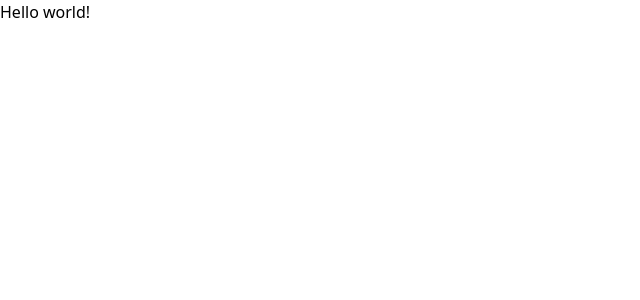
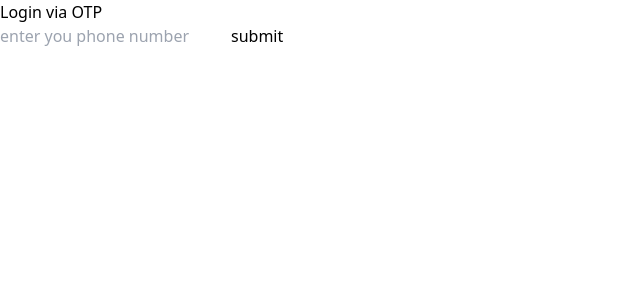
Before and after one commit to adityadewhy/goodAssignments, a React (Vite) app in the folder otp/: page /phone in a window 1280 px wide. Shown: the top 300 px of the page, without its empty margins (0-640 px from the left). Built offline with nearby package versions, Linux system fonts and the light colour scheme.

Commit message:
start useNav

```diff
--- a/otp/package.json
+++ b/otp/package.json
@@ -11,7 +11,8 @@
   },
   "dependencies": {
     "react": "^18.2.0",
-    "react-dom": "^18.2.0"
+    "react-dom": "^18.2.0",
+    "react-router-dom": "^6.23.0"
   },
   "devDependencies": {
     "@types/react": "^18.2.66",
--- a/otp/src/App.jsx
+++ b/otp/src/App.jsx
@@ -1,7 +1,19 @@
+import {useState} from "react";
+import {BrowserRouter, Routes, Route} from "react-router-dom";
+import Phone from "./pages/Phone";
+import Otp from "./pages/Otp";
+
 export default function App() {
-  return (
-    <h1 className="text-3xl font-bold underline">
-      Hello world!
-    </h1>
-  )
+	const [phone, setPhone] = useState(false);
+
+	return (
+		<div>
+			<BrowserRouter>
+				<Routes>
+					<Route path="/phone" element={<Phone />}></Route>
+					<Route path="/otp" element={<Otp />}></Route>
+				</Routes>
+			</BrowserRouter>
+		</div>
+	);
 }
--- /dev/null
+++ b/otp/src/pages/Otp.jsx
@@ -0,0 +1,7 @@
+export default function Otp(){
+    return(
+        <div>
+            <input type="text" placeholder="enter the otp" />
+        </div>
+    )
+}
--- /dev/null
+++ b/otp/src/pages/Phone.jsx
@@ -0,0 +1,31 @@
+export default function Phone() {
+	return (
+		<div>
+			<h1>Login via OTP</h1>
+
+			<input
+				type="tel"
+				id="phone"
+				name="phoneNumber"
+				placeholder="enter you phone number"
+			/>
+			<input
+				type="button"
+				id="phoneSubmitButton"
+				onClick={handleClick}
+				value="submit"
+			/>
+		</div>
+	);
+}
+
+const handleClick = (event) => {
+	const phoneEl = document.getElementById("phone");
+	const enteredNum = phoneEl.value;
+	if (enteredNum.length == 10) {
+
+		//console.log("good input"); useNavigate here to teleport to otp page
+	} else {
+		alert("incorrect phone format");
+	}
+};
```
Also changed, not shown: 1 other file (tests, documents, lock files or other folders).
